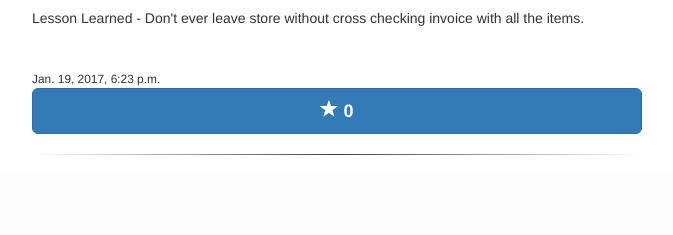
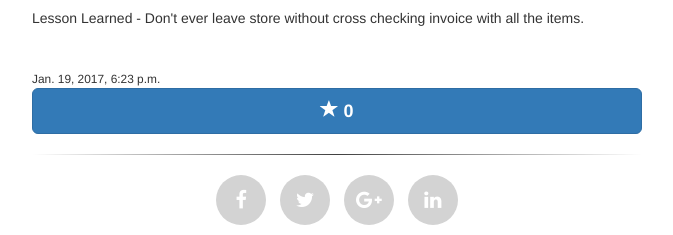
Before and after one commit to gargsarthak30/Blogdom, a Django app: page /blogs/ in a window 1280 px wide. Shown: the part 1170-1405 px from the top of the page, without its empty margins (303-976 px from the left). Before the commit the page ends 1325 px from the top, so only its background shows below. Run offline with Django 3.2, Linux system fonts and the light colour scheme; data comes from the database, SQL or seed files in the repository; parts of the project's set-up code (start-up, migrations or seed data) failed here and were passed over; some libraries are stand-ins or nearby versions.

Commit message:
Buttons for sharing to social-media added

```diff
--- a/blogs/templates/blogs/base.html
+++ b/blogs/templates/blogs/base.html
@@ -6,6 +6,8 @@
     {% load static %}
     <link rel="stylesheet" href="https://maxcdn.bootstrapcdn.com/bootstrap/3.3.6/css/bootstrap.min.css">
     <link href="https://fonts.googleapis.com/css?family=Monoton|Alegreya|Oleo+Script" rel="stylesheet">
+    <link href="//maxcdn.bootstrapcdn.com/font-awesome/4.2.0/css/font-awesome.min.css" rel="stylesheet">
+
     <style>
         body{
             background-color: #ffffff;
@@ -15,6 +17,91 @@
             border-radius: 10px;
             box-shadow: 10px 10px 10px 10px #f2f2f2;
         }
+
+
+/*=========================
+  Icons
+ ================= */
+
+/* footer social icons */
+ul.social-network {
+	list-style: none;
+	display: inline;
+	margin-left:0 !important;
+	padding: 0;
+}
+ul.social-network li {
+	display: inline;
+	margin: 0 5px;
+}
+
+
+/* footer social icons */
+
+.social-network a.icoFacebook:hover {
+	background-color:#3B5998;
+}
+.social-network a.icoTwitter:hover {
+	background-color:#33ccff;
+}
+.social-network a.icoGoogle:hover {
+	background-color:#BD3518;
+}
+.social-network a.icoVimeo:hover {
+	background-color:#0590B8;
+}
+.social-network a.icoLinkedin:hover {
+	background-color:#007bb7;
+}
+.social-network a.icoFacebook:hover i, .social-network a.icoTwitter:hover i,
+.social-network a.icoGoogle:hover i, .social-network a.icoVimeo:hover i, .social-network a.icoLinkedin:hover i {
+	color:#fff;
+}
+a.socialIcon:hover, .socialHoverClass {
+	color:#44BCDD;
+}
+
+.social-circle li a {
+	display:inline-block;
+	position:relative;
+	margin:0 auto 0 auto;
+	-moz-border-radius:50%;
+	-webkit-border-radius:50%;
+	border-radius:50%;
+	text-align:center;
+	width: 50px;
+	height: 50px;
+	font-size:20px;
+}
+.social-circle li i {
+	margin:0;
+	line-height:50px;
+	text-align: center;
+}
+
+.social-circle li a:hover i, .triggeredHover {
+	-moz-transform: rotate(360deg);
+	-webkit-transform: rotate(360deg);
+	-ms--transform: rotate(360deg);
+	transform: rotate(360deg);
+	-webkit-transition: all 0.2s;
+	-moz-transition: all 0.2s;
+	-o-transition: all 0.2s;
+	-ms-transition: all 0.2s;
+	transition: all 0.2s;
+}
+.social-circle i {
+	color: #fff;
+	-webkit-transition: all 0.8s;
+	-moz-transition: all 0.8s;
+	-o-transition: all 0.8s;
+	-ms-transition: all 0.8s;
+	transition: all 0.8s;
+}
+
+.social-circle a {
+ background-color: #D3D3D3;
+}
     </style>
 </head>
 <body>
@@ -78,8 +165,22 @@
         </div>
     </div>
 </div>
+
 {% block content %}
 {% endblock %}
+<hr/>
+<div class = "container-fluid" >
+    <div class = "row">
+        <center>
+        <ul class="social-network social-circle col-md-12">
+            <li><a href="https://www.facebook.com/sharer/sharer.php?u=http://blogdom.herokuapp.com/" class="icoFacebook" title="Facebook"><i class="fa fa-facebook"></i></a></li>
+            <li><a href="https://twitter.com/home?status=BLOGDOM,%20Place%20where%20best%20blogs%20reside!%20http://blogdom.herokuapp.com/" class="icoTwitter" title="Twitter"><i class="fa fa-twitter"></i></a></li>
+            <li><a href="https://plus.google.com/share?url=http://blogdom.herokuapp.com" class="icoGoogle" title="Google +"><i class="fa fa-google-plus"></i></a></li>
+            <li><a href="https://www.linkedin.com/shareArticle?mini=true&url=http://blogdom.herokuapp.com/&title=BLOGDOM,%20Place%20where%20best%20blogs%20reside!%20&summary=A%20blogging%20platform%20built%20on%20django%20framework.%20Allows%20each%20user%20to%20have%20a%20personal%20profile%20and%20each%20profile%20is%20rated%20based%20on%20its%20blog%20content." class="icoLinkedin" title="Linkedin"><i class="fa fa-linkedin"></i></a></li>
+        </ul>
+    </center>
+    </div>
+</div>
 <script>
 
 function update_rating(userid)
```
